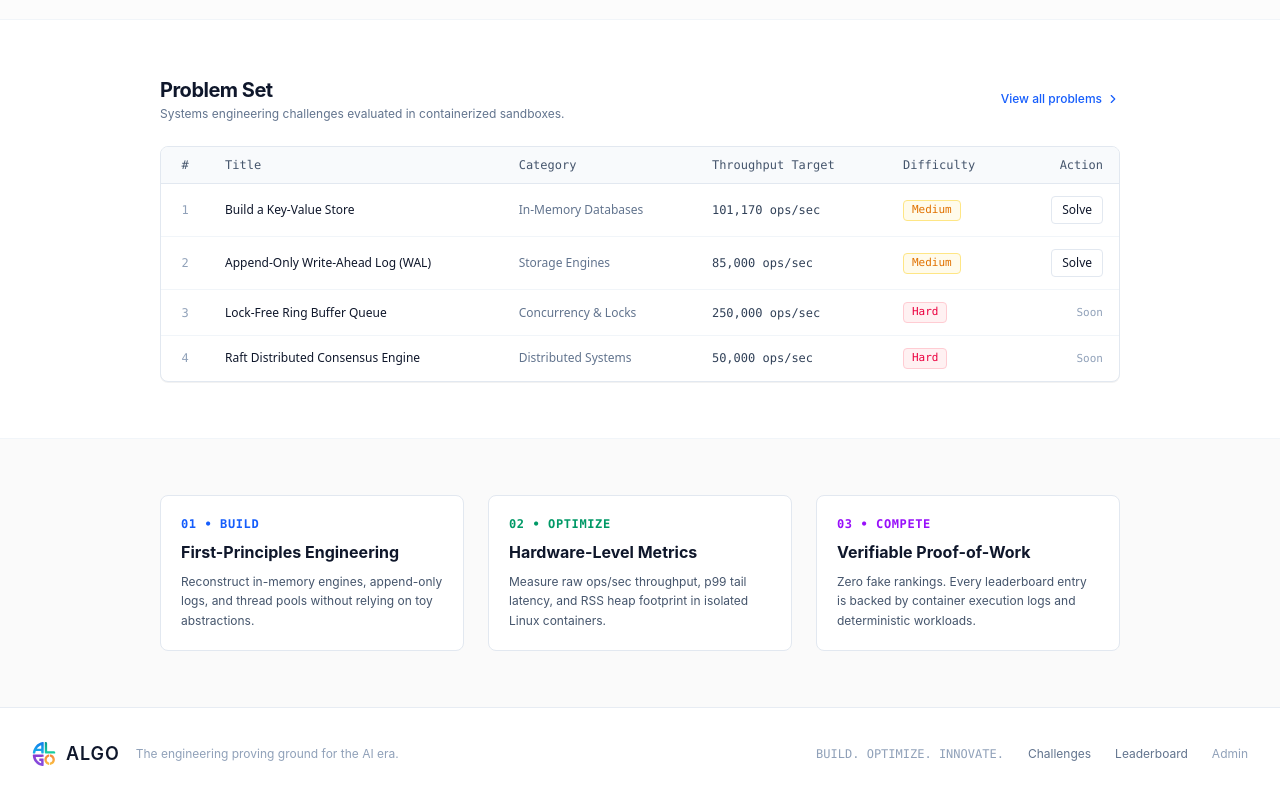
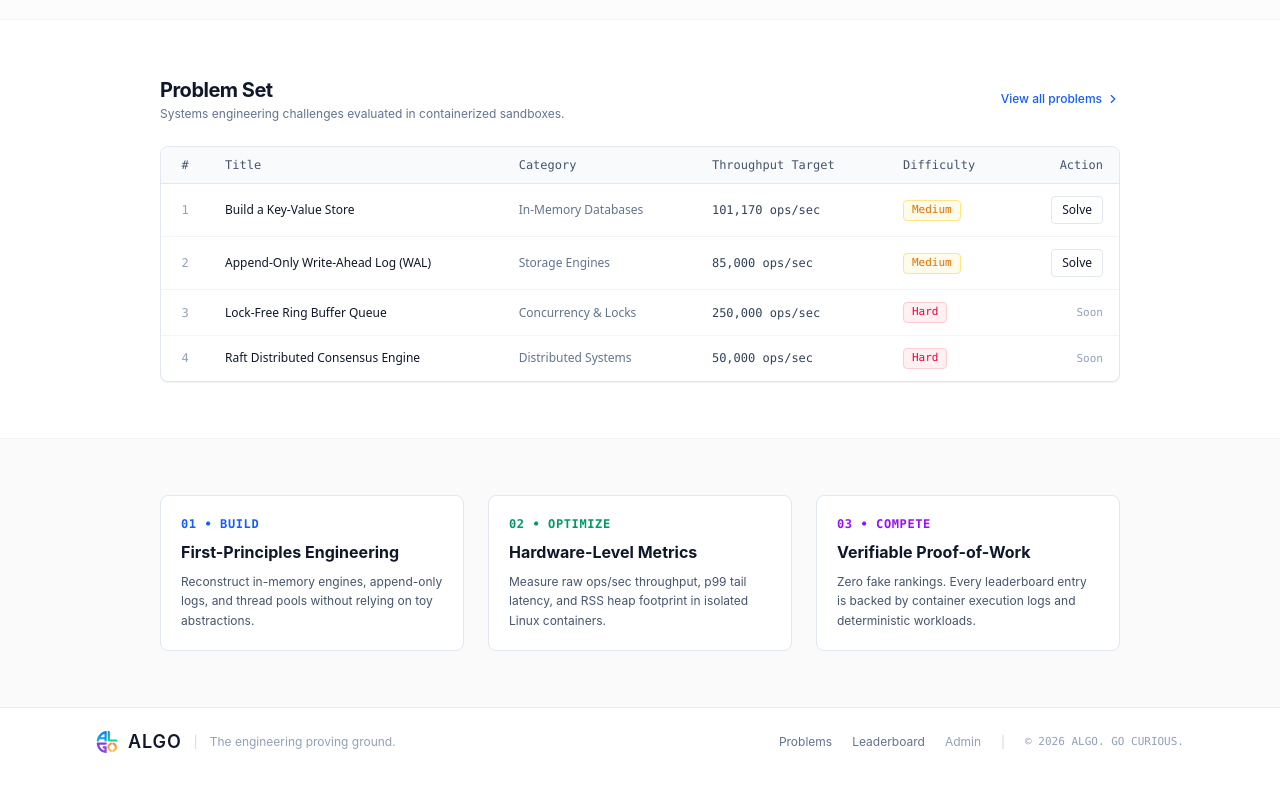
Before and after one commit to PandiaJason/ALGO, a Next.js app: page / in a window 1280 px wide. Shown: the part 871-1671 px from the top of the page. After the commit the page ends 1647 px from the top, so only its background shows below. Built offline with nearby package versions, Linux system fonts and the light colour scheme; no server answers.

Commit message:
feat(ui): refine footer to minimal leetcode style without slogans

```diff
--- a/src/components/layout/footer.tsx
+++ b/src/components/layout/footer.tsx
@@ -4,26 +4,39 @@ import { Logo } from "./logo";
 
 export function Footer() {
   return (
-    <footer className="w-full border-t border-slate-200/80 bg-white py-8 mt-auto">
-      <div className="max-w-7xl mx-auto px-4 sm:px-6 lg:px-8 flex flex-col sm:flex-row items-center justify-between gap-4">
-        <div className="flex items-center gap-4">
-          <Logo size={24} showText={true} />
-          <span className="text-xs text-slate-400">
-            The engineering proving ground for the AI era.
+    <footer className="w-full border-t border-slate-200/70 bg-white py-5 mt-auto">
+      <div className="max-w-6xl mx-auto px-4 sm:px-6 lg:px-8 flex flex-col sm:flex-row items-center justify-between gap-4 text-xs text-slate-500">
+        <div className="flex items-center gap-3">
+          <Logo size={22} showText={true} />
+          <span className="text-slate-300">|</span>
+          <span className="text-slate-400 font-normal">
+            The engineering proving ground.
           </span>
         </div>
 
-        <div className="flex items-center gap-6 text-xs text-slate-500">
-          <span className="font-mono text-slate-400">BUILD. OPTIMIZE. INNOVATE.</span>
-          <Link href="/challenges" className="hover:text-slate-900 transition-colors">
-            Challenges
+        <div className="flex items-center gap-5 text-xs text-slate-500">
+          <Link
+            href="/challenges"
+            className="hover:text-slate-900 transition-colors"
+          >
+            Problems
           </Link>
-          <Link href="/leaderboard" className="hover:text-slate-900 transition-colors">
+          <Link
+            href="/leaderboard"
+            className="hover:text-slate-900 transition-colors"
+          >
             Leaderboard
           </Link>
-          <Link href="/admin/login" className="text-slate-400 hover:text-slate-600 transition-colors">
+          <Link
+            href="/admin/login"
+            className="text-slate-400 hover:text-slate-700 transition-colors"
+          >
             Admin
           </Link>
+          <span className="text-slate-300">|</span>
+          <span className="text-[11px] text-slate-400 font-mono">
+            © 2026 ALGO. GO CURIOUS.
+          </span>
         </div>
       </div>
     </footer>
```
